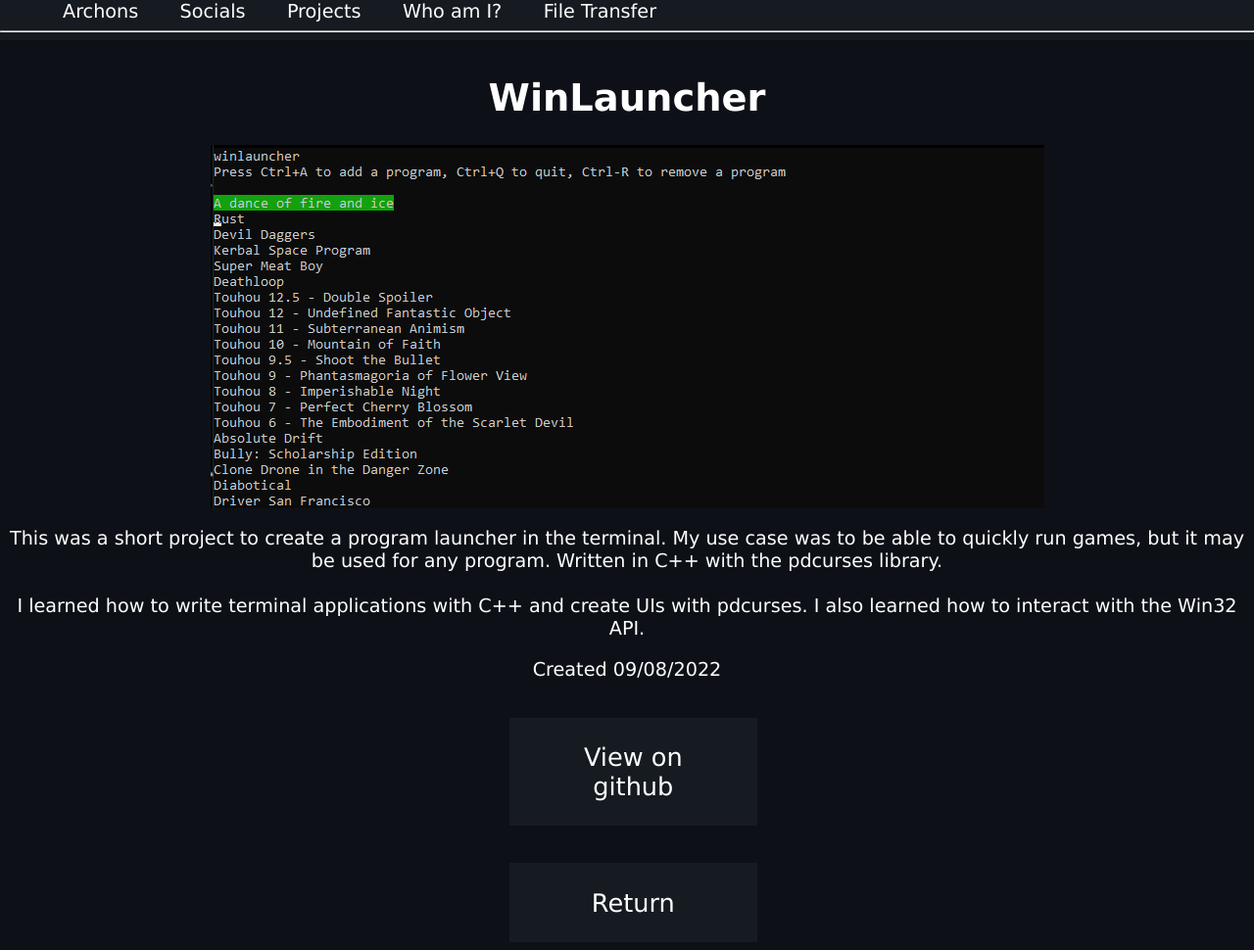
After one commit to TheArchons/ArchonsWebsite, a Django app: page /projects/winlauncher/ in a window 1280 px wide. The commit adds this page. Shown: the whole page at 98% size. Run offline with Django 4.2, Linux system fonts and the light colour scheme.

Commit message:
add WinLauncher project

```diff
--- a/ArchonsWebsite/Archons/templates/ArchonsWebsite/projects.html
+++ b/ArchonsWebsite/Archons/templates/ArchonsWebsite/projects.html
@@ -9,7 +9,10 @@
     </head>
     <body>
         <h1 class="title">Projects</h1>
-        <p>Here are some of my projects, sorted by creation date</p>
+        <p>Here are some of my projects, in reverse chronological order.</p>
+        <div class="buttonRow">
+            <a href="winlauncher/" class="largeButton">WinLauncher</a>
+        </div>
         <div class="buttonRow">
             <a href="ArchonsWebsite/" class="largeButton">ArchonsWebsite</a>
             <a href="cs11FinalProject" class="largeButton">cs11FinalProject</a>
--- /dev/null
+++ b/ArchonsWebsite/Archons/templates/ArchonsWebsite/projects/winlauncher.html
@@ -0,0 +1,20 @@
+{% extends "ArchonsWebsite/layout.html" %}
+
+{% block body %}
+{% load static %}
+<head>
+    <title>WinLauncher</title>
+</head>
+<body>
+    <h1 class="title">WinLauncher</h1>
+    <img src ="{% static 'ArchonsWebsite/images/winlauncher.png' %}"/>
+    <p>This was a short project to create a program launcher in the terminal. My use case was to be able to quickly run games, but it may be used for any program. Written in C++ with the pdcurses library.<br><br>I learned how to write terminal applications with C++ and create UIs with pdcurses. I also learned how to interact with the Win32 API.</p>
+    <p>Created 09/08/2022</p>
+    <div class="buttonRow">
+        <a class="returnButton" href="https://github.com/TheArchons/WinLauncher">View on github</a>
+    </div>
+    <div class="buttonRow">
+        <a class="returnButton" href="/projects">Return</a>
+    </div>
+</body>
+{% endblock %}
--- a/ArchonsWebsite/Archons/urls.py
+++ b/ArchonsWebsite/Archons/urls.py
@@ -9,6 +9,7 @@ urlpatterns = [
     path('whoami/', views.whoami, name='whoami'),
 
     path('projects/', views.projects, name='projects'),
+    path('projects/winlauncher/', views.projectsClass.winLauncher, name='winlauncher'),
     path('projects/ArchonsWebsite/', views.projectsClass.ArchonsWebsite, name='socials_ArchonsWebsite'),
     path('projects/cs11FinalProject/', views.projectsClass.cs11FinalProject, name='socials_cs11FinalProject'),
     path('projects/FileTransfer/', views.projectsClass.FileTransfer, name='socials_FileTransfer'),
--- a/ArchonsWebsite/Archons/views.py
+++ b/ArchonsWebsite/Archons/views.py
@@ -1,4 +1,5 @@
 from django.shortcuts import render
+from django.conf import settings
 
 # Create your views here.
 def index(request):
@@ -17,6 +18,9 @@ def whoami(request):
     return render(request, 'ArchonsWebsite/whoami.html')
 
 class projectsClass():
+    def winLauncher(request):
+        return render(request, 'ArchonsWebsite/projects/winlauncher.html')
+
     def ArchonsWebsite(request):
         return render(request, 'ArchonsWebsite/projects/ArchonsWebsite.html')
 
```
Also changed, not shown: ArchonsWebsite/Archons/static/ArchonsWebsite/images/winlauncher.png (added).
